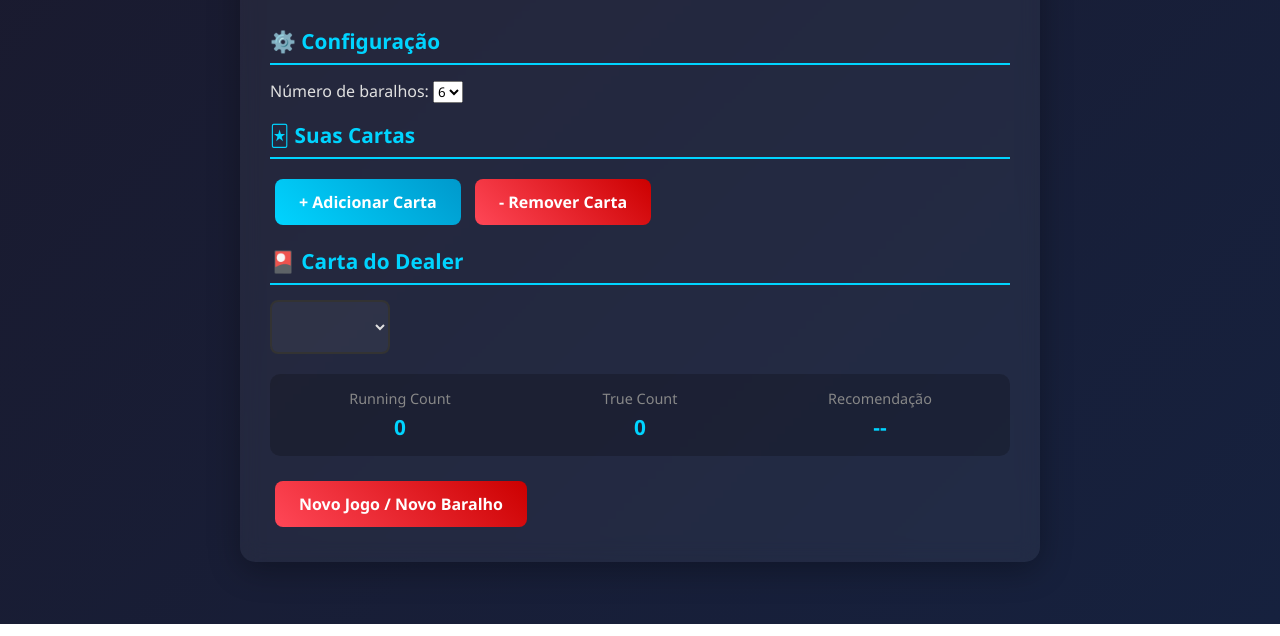
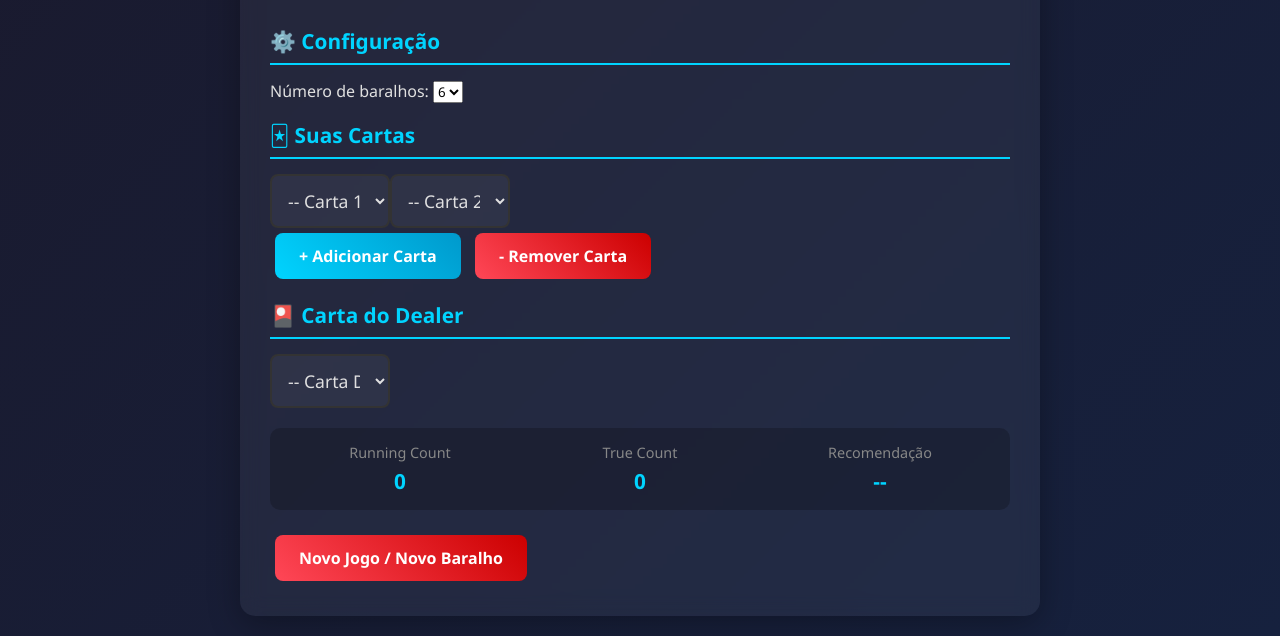
Before and after one commit to BlackSpinaL/BlackJack-Contagem, a plain HTML site: page index.html in a window 1280 px wide. Shown: the part 176-812 px from the top of the page. Drawn offline with Linux system fonts and the light colour scheme.

```diff
--- a/index.html
+++ b/index.html
@@ -5,7 +5,6 @@
 <meta name="viewport" content="width=device-width, initial-scale=1.0">
 <title>BlackJack - Contagem</title>
 <style>
-/* Mantém estilo original */
 @font-face { font-family: 'Aptos'; src: local('Aptos'); }
 * { box-sizing: border-box; font-family: 'Aptos','Segoe UI',Tahoma,Geneva,Verdana,sans-serif; }
 body { background: linear-gradient(135deg,#1a1a2e 0%,#16213e 100%); min-height:100vh; margin:0; padding:20px; color:#e0e0e0; }
@@ -130,3 +129,9 @@
   document.getElementById("betAdvice").textContent="--";
   updateCardInputs();
 }
+
+// Inicializa os menus ao carregar a página
+updateCardInputs();
+</script>
+</body>
+</html>
```
